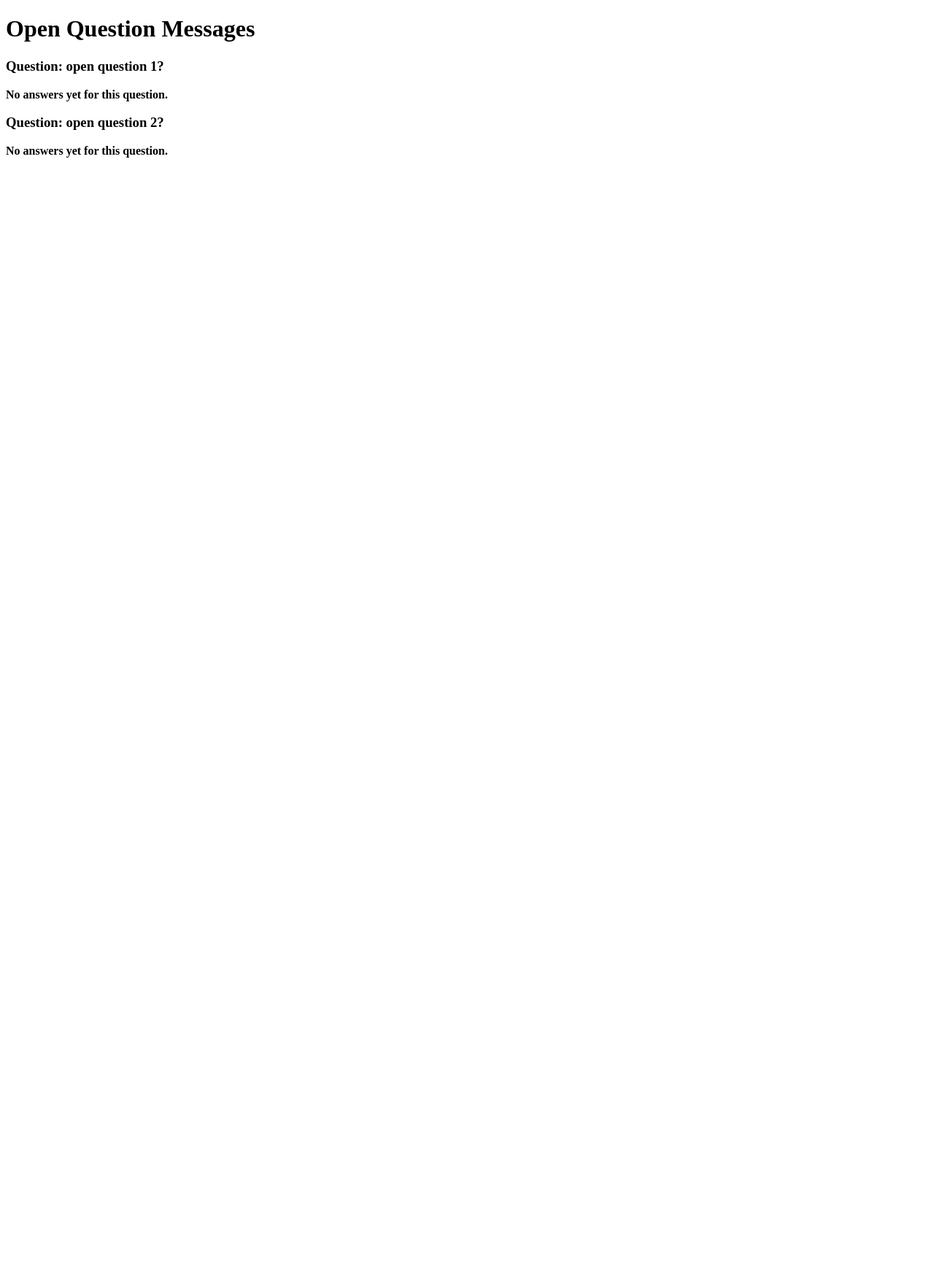
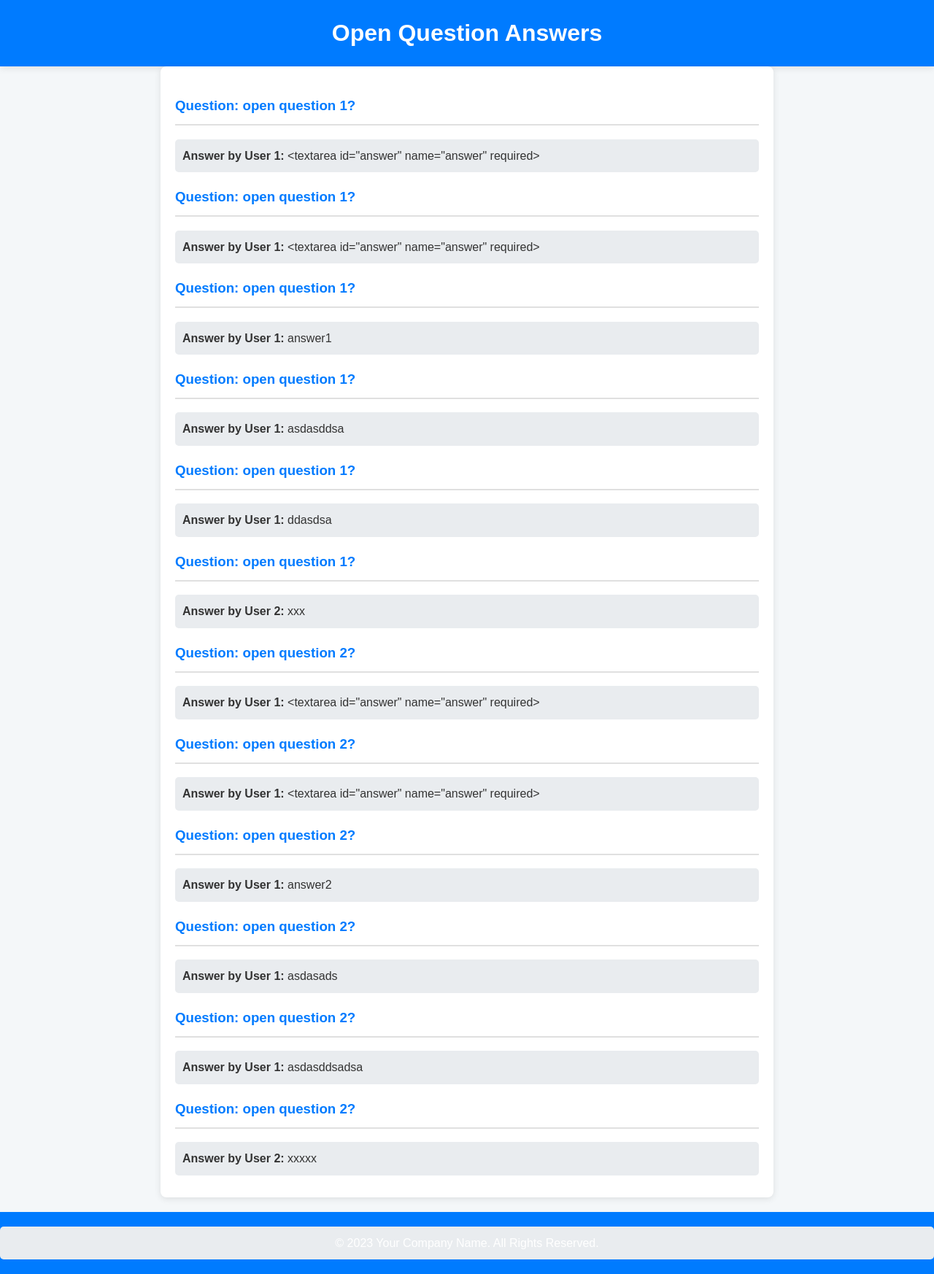
Before and after one commit to GeorgeMargineanu/alstom, a Flask app: page /open_question/messages in a window 1280 px wide. Shown: the whole page at 73% size. Before the commit the page ends 216 px from the top, so only its background shows below. Run offline with Flask 3, Linux system fonts and the light colour scheme; a user stored in the database is signed in; data comes from the database, SQL or seed files in the repository; both versions use the stored data as it was after the commit; some libraries are stand-ins or nearby versions.

```diff
--- a/app.py
+++ b/app.py
@@ -15,7 +15,6 @@ from flask_wtf.csrf import CSRFProtect
 import pandas as pd
 from flask import send_file, abort
 import io
-from datetime import datetime
 
 app = Flask(__name__)
 app.config['SQLALCHEMY_DATABASE_URI'] = 'sqlite:///database.db'
@@ -598,19 +597,15 @@ class OpenQuestion(db.Model):
     __tablename__ = 'open_questions'
     id = db.Column(db.Integer, primary_key=True)
     text = db.Column(db.Text, nullable=False)  # The question text
-    created_at = db.Column(db.DateTime, default=datetime.utcnow)
+    created_at = db.Column(db.DateTime, default=datetime.datetime.utcnow)
 
 # Table to store users' answers to open questions
 class UserOpenAnswer(db.Model):
-    __tablename__ = 'user_open_answers'
     id = db.Column(db.Integer, primary_key=True)
     question_id = db.Column(db.Integer, db.ForeignKey('open_questions.id'), nullable=False)
     user_id = db.Column(db.Integer, db.ForeignKey('user.id'), nullable=False)
-    answer = db.Column(db.Text, nullable=False)  # The user's answer
-    created_at = db.Column(db.DateTime, default=datetime.utcnow)
-
-    question = db.relationship('OpenQuestion', backref='answers')
-    user = db.relationship('User', backref='open_answers')
+    answer = db.Column(db.String(1000), nullable=False)  # Ensure 'answer' is a string field
+    created_at = db.Column(db.DateTime, default=datetime.datetime.utcnow)
 
 class AdminOpenQuestionForm(FlaskForm):
     question_text = StringField('Question', validators=[DataRequired()])
@@ -619,7 +614,6 @@ class AdminOpenQuestionForm(FlaskForm):
 @app.route('/admin/add_open_question', methods=['GET', 'POST'])
 @login_required
 def add_open_question():
-    # Only allow admins to access this page
     if current_user.user_type != 'Admin':
         abort(403)
 
@@ -631,61 +625,78 @@ def add_open_question():
         flash('Question added successfully!', 'success')
         return redirect(url_for('add_open_question'))
 
-    return render_template('add_question_open.html', form=form)
+    return render_template('add_question_open.html', form=form, enumerate=enumerate)
 
 class UserAnswerForm(FlaskForm):
-    answer = TextAreaField('Your Answer', validators=[DataRequired()])
+    answer = TextAreaField('Answer', validators=[DataRequired()])
 
+# Form for all questions (multiple answers)
 class OpenQuestionsForm(FlaskForm):
-    questions = FieldList(FormField(UserAnswerForm))
-    submit = SubmitField('Submit Answers')
+    questions = FieldList(FormField(UserAnswerForm), min_entries=0)
 
-@app.route('/open_questions', methods=['GET', 'POST'])
+@app.route('/open_questions', methods=['GET', 'POST'], endpoint='open_questions')
 @login_required
 def answer_open_questions():
-    form = OpenQuestionsForm()
     questions_list = OpenQuestion.query.all()
 
-    # Populate the dynamic form with existing questions
+    if not questions_list:
+        flash('No questions available!', 'warning')
+        return render_template('open_questions.html', form=None, questions=questions_list)
+
+    # Create your form and populate only on GET requests
+    form = OpenQuestionsForm()
+
+    if request.method == 'POST':
+        # Populate the form with the answers submitted
+        for question in questions_list:
+            question_form = UserAnswerForm(request.form.getlist(f'questions-{question.id}-answer'))
+            form.questions.append_entry(question_form)
+
+        if form.validate_on_submit():
+            try:
+                for question in questions_list:
+                    user_answer = form.questions[question.id - 1].answer.data  # Using question ID for the index
+                    if not user_answer:
+                        user_answer = "No answer provided."
+
+                    print(f"User Answer for question {question.id}: '{user_answer}' (Type: {type(user_answer)})")
+
+                    answer_entry = UserOpenAnswer(
+                        question_id=question.id,
+                        user_id=current_user.id,
+                        answer=user_answer,
+                    )
+                    db.session.add(answer_entry)
+
+                db.session.commit()
+                flash('Your answers have been submitted!', 'success')
+                return redirect(url_for('open_questions'))
+
+            except Exception as e:
+                db.session.rollback()
+                print(f"Error during commit: {e}")
+                flash(f"An error occurred: {e}", 'danger')
+        else:
+            print("Form submission failed, validation errors:", form.errors)
+
+    # Clear and populate fields
     form.questions.entries.clear()
     for question in questions_list:
-        form.questions.append_entry()
+        form.questions.append_entry(UserAnswerForm())  # Add new empty forms for rendering
 
-    if form.validate_on_submit():
-        print("Form data:", form.questions.data)  # Add this line to see the submitted data
+    return render_template('open_questions.html', form=form, questions=questions_list, enumerate=enumerate)
 
-        for i in range(len(questions_list)):
-            user_answer = form.questions[i].answer.data
-            print(f"Question {i+1}: {user_answer}")  # Add this to print each answer
-            question_id = questions_list[i].id
-            answer_entry = UserOpenAnswer(
-                question_id=question_id,
-                user_id=current_user.id,
-                answer=user_answer
-            )
-            db.session.add(answer_entry)
-
-        try:
-            db.session.commit()
-            flash('Your answers have been submitted!', 'success')
-            return redirect(url_for('open_questions'))
-        except Exception as e:
-            db.session.rollback()
-            flash(f"An error occurred: {e}", 'danger')
-
-    return render_template('open_questions.html', form=form, questions=questions_list, zip=zip)
 
 @app.route('/open_question/messages', methods=['GET'])
 @login_required
 def open_question_messages():
-    # Use outer join to get all questions, even if there are no answers
+    # Get all questions with their answers (using outer join to handle unanswered questions)
     questions_with_answers = db.session.query(OpenQuestion, UserOpenAnswer) \
         .outerjoin(UserOpenAnswer, OpenQuestion.id == UserOpenAnswer.question_id) \
         .all()
 
+    # Render the template that displays the questions and answers
     return render_template('answers_open_messages.html', questions_with_answers=questions_with_answers)
-
-
 
 if __name__ == '__main__':
     with app.app_context():
--- a/templates/answers_open_messages.html
+++ b/templates/answers_open_messages.html
@@ -1,22 +1,62 @@
-<!DOCTYPE html>
-<html lang="en">
-<head>
-    <meta charset="UTF-8">
-    <meta name="viewport" content="width=device-width, initial-scale=1.0">
-    <title>Open Question Messages</title>
-</head>
-<body>
-    <h1>Open Question Messages</h1>
-
-    <div>
+<!DOCTYPE html><html lang="en"><head><meta charset="UTF-8"><meta name="viewport" content="width=device-width, initial-scale=1.0"><title>Open Question Messages</title><style>
+    body {
+        font-family: 'Arial', sans-serif;
+        margin: 0;
+        padding: 0;
+        background-color: #f4f7f9;
+        color: #333;
+        line-height: 1.6;
+    }
+    header {
+        background: #007bff;
+        color: #fff;
+        padding: 20px;
+        text-align: center;
+        box-shadow: 0 2px 10px rgba(0, 0, 0, 0.1);
+    }
+    h1 {
+        margin: 0;
+    }
+    main {
+        padding: 20px;
+        max-width: 800px;
+        margin: auto;
+        background: #fff;
+        border-radius: 8px;
+        box-shadow: 0 2px 10px rgba(0, 0, 0, 0.1);
+    }
+    h3 {
+        color: #007bff;
+        border-bottom: 2px solid #e0e0e0;
+        padding-bottom: 10px;
+    }
+    p {
+        background: #e9ecef;
+        border-radius: 5px;
+        padding: 10px;
+        margin: 10px 0;
+    }
+    .no-answer {
+        color: #6c757d;
+        font-style: italic;
+    }
+    footer {
+        text-align: center;
+        padding: 10px 0;
+        background: #007bff;
+        color: #fff;
+        position: relative;
+        bottom: 0;
+        width: 100%;
+        margin-top: 20px;
+    }
+</style></head><body><header><h1>Open Question Answers</h1></header><main><div>
     {% for question, answer in questions_with_answers %}
         <h3>Question: {{ question.text }}</h3>
         {% if answer %}
             <p><strong>Answer by User {{ answer.user_id }}:</strong> {{ answer.answer }}</p>
         {% else %}
-                <p><strong>No answers yet for this question.</strong></p>
+            <p class="no-answer"><strong>No answers yet for this question.</strong></p>
         {% endif %}
     {% endfor %}
-    </div>
-</body>
-</html>
+</div></main><footer><p>&copy; 2023 Your Company Name. All Rights Reserved.</p></footer></body></html>
```
Also changed, not shown: templates/open_questions.html (+8 -9 lines), instance/database.db. Lines whose indentation alone changed are shown as unchanged.
